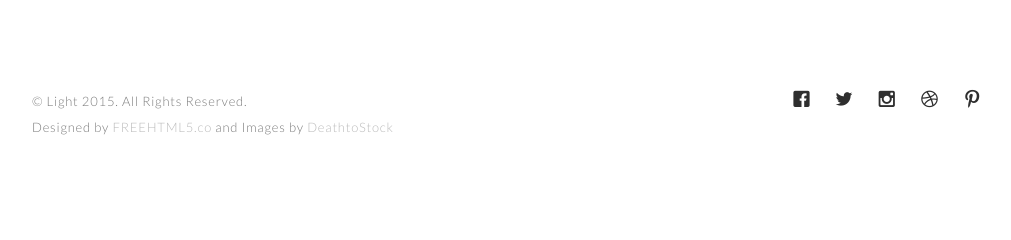
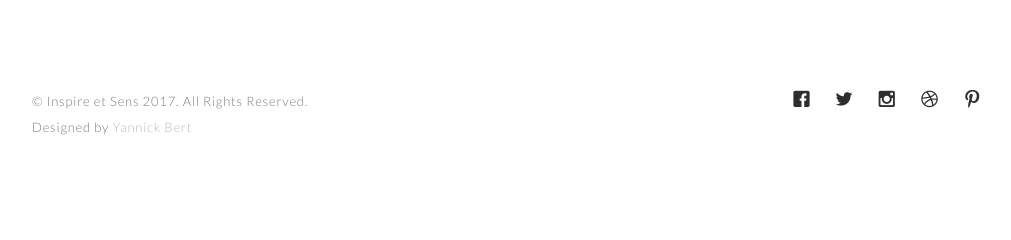
Before and after one commit to qlhotellier/inspire-sens, a PHP site: page /contact.php in a window 1280 px wide. Shown: the part 1663-1903 px from the top of the page, without its empty margins (128-1139 px from the left). Run offline with PHP 8.4, Linux system fonts and the light colour scheme; some libraries are stand-ins or nearby versions.

Commit message:
maj footer

```diff
--- a/contact.php
+++ b/contact.php
@@ -82,7 +82,7 @@ mail($mail,$sujet,$message,$header);
 	<head>
 	<meta charset="utf-8">
 	<meta http-equiv="X-UA-Compatible" content="IE=edge">
-	<title>Light &mdash; A free Responsive HTML5 Template by FREEHTML5.CO</title>
+	<title>Inspire et Sens</title>
 	<meta name="viewport" content="width=device-width, initial-scale=1">
 	<meta name="description" content="Free HTML5 Template by FREEHTML5.CO" />
   <meta name="keywords" content="free html5, free template, free bootstrap, html5, css3, mobile first, responsive" />
@@ -101,6 +101,7 @@ mail($mail,$sujet,$message,$header);
 
 	<!-- Place favicon.ico and apple-touch-icon.png in the root directory -->
 	<link rel="shortcut icon" href="favicon.ico">
+    <link rel="icon" type="image/png" href="images/favicon.ico" />
 
 	<!-- Google Webfont -->
 	<link href='http://fonts.googleapis.com/css?family=Lato:400,300,700|Unica+One' rel='stylesheet' type='text/css'>
@@ -295,7 +296,7 @@ mail($mail,$sujet,$message,$header);
 				<div class="fh5co-spacer fh5co-spacer-md"></div>
 				<div class="row">
 					<div class="col-md-6">
-						<p class="fh5co-copyright">&copy; Light 2015. All Rights Reserved. <br>Designed by <a href="http://freehtml5.co" target="_blank">FREEHTML5.co</a> and Images by <a href="http://deathtothestockphoto.com/" target="_blank">DeathtoStock</a></p>
+                        <p class="fh5co-copyright">&copy; Inspire et Sens 2017. All Rights Reserved. <br>Designed by <a href="#" target="_blank">Yannick Bert</a></p>
 					</div>
 					<div class="col-md-6">
 						<ul class="fh5co-social">
--- a/entreprises.php
+++ b/entreprises.php
@@ -15,7 +15,7 @@ DESIGNED & DEVELOPED by FREEHTML5.CO
 	<head>
 	<meta charset="utf-8">
 	<meta http-equiv="X-UA-Compatible" content="IE=edge">
-	<title>Light &mdash; A free Responsive HTML5 Template by FREEHTML5.CO</title>
+	<title>Inspire et Sens</title>
 	<meta name="viewport" content="width=device-width, initial-scale=1">
 	<meta name="description" content="Free HTML5 Template by FREEHTML5.CO" />
   <meta name="keywords" content="free html5, free template, free bootstrap, html5, css3, mobile first, responsive" />
@@ -34,7 +34,7 @@ DESIGNED & DEVELOPED by FREEHTML5.CO
 
 	<!-- Place favicon.ico and apple-touch-icon.png in the root directory -->
 	<link rel="shortcut icon" href="favicon.ico">
-
+    <link rel="icon" type="image/png" href="images/favicon.ico" />
 	<!-- Google Webfont -->
 	<link href='http://fonts.googleapis.com/css?family=Lato:400,300,700|Unica+One' rel='stylesheet' type='text/css'>
 	<!-- Themify Icons -->
@@ -248,7 +248,7 @@ DESIGNED & DEVELOPED by FREEHTML5.CO
 				<div class="fh5co-spacer fh5co-spacer-md"></div>
 				<div class="row">
 					<div class="col-md-6">
-						<p class="fh5co-copyright">&copy; Light 2015. All Rights Reserved. <br>Designed by <a href="http://freehtml5.co" target="_blank">FREEHTML5.co</a> and Images by <a href="http://deathtothestockphoto.com/" target="_blank">DeathtoStock</a></p>
+                        <p class="fh5co-copyright">&copy; Inspire et Sens 2017. All Rights Reserved. <br>Designed by <a href="#" target="_blank">Yannick Bert</a></p>
 					</div>
 					<div class="col-md-6">
 						<ul class="fh5co-social">
--- a/index.php
+++ b/index.php
@@ -6,7 +6,7 @@
 	<head>
 	<meta charset="utf-8">
 	<meta http-equiv="X-UA-Compatible" content="IE=edge">
-	<title>Inspir et Sens</title>
+	<title>Inspire et Sens</title>
 	<meta name="viewport" content="width=device-width, initial-scale=1">
 	<meta name="description" content="Inspire Et Sens" />
   <meta name="keywords" content="free html5, free template, free bootstrap, html5, css3, mobile first, responsive" />
@@ -25,6 +25,7 @@
 
 	<!-- Place favicon.ico and apple-touch-icon.png in the root directory -->
 	<link rel="shortcut icon" href="favicon.ico">
+    <link rel="icon" type="image/png" href="images/favicon.ico" />
 
 	<!-- Google Webfont -->
 	<link href='http://fonts.googleapis.com/css?family=Lato:400,300,700|Unica+One' rel='stylesheet' type='text/css'>
@@ -218,7 +219,7 @@
 				<div class="fh5co-spacer fh5co-spacer-md"></div>
 				<div class="row">
 					<div class="col-md-6">
-						<p class="fh5co-copyright">&copy; Light 2015. All Rights Reserved. <br>Designed by <a href="http://freehtml5.co" target="_blank">FREEHTML5.co</a> and Images by <a href="http://deathtothestockphoto.com/" target="_blank">DeathtoStock</a></p>
+                        <p class="fh5co-copyright">&copy; Inspire et Sens 2017. All Rights Reserved. <br>Designed by <a href="#" target="_blank">Yannick Bert</a></p>
 					</div>
 					<div class="col-md-6">
 						<ul class="fh5co-social">
--- a/particuliers.php
+++ b/particuliers.php
@@ -15,7 +15,7 @@ DESIGNED & DEVELOPED by FREEHTML5.CO
 	<head>
 	<meta charset="utf-8">
 	<meta http-equiv="X-UA-Compatible" content="IE=edge">
-	<title>Light &mdash; A free Responsive HTML5 Template by FREEHTML5.CO</title>
+	<title>Inspire et Sens</title>
 	<meta name="viewport" content="width=device-width, initial-scale=1">
 	<meta name="description" content="Free HTML5 Template by FREEHTML5.CO" />
   <meta name="keywords" content="free html5, free template, free bootstrap, html5, css3, mobile first, responsive" />
@@ -34,6 +34,7 @@ DESIGNED & DEVELOPED by FREEHTML5.CO
 
 	<!-- Place favicon.ico and apple-touch-icon.png in the root directory -->
 	<link rel="shortcut icon" href="favicon.ico">
+    <link rel="icon" type="image/png" href="images/favicon.ico" />
 
 	<!-- Google Webfont -->
 	<link href='http://fonts.googleapis.com/css?family=Lato:400,300,700|Unica+One' rel='stylesheet' type='text/css'>
@@ -286,7 +287,7 @@ DESIGNED & DEVELOPED by FREEHTML5.CO
 				<div class="fh5co-spacer fh5co-spacer-md"></div>
 				<div class="row">
 					<div class="col-md-6">
-						<p class="fh5co-copyright">&copy; Light 2015. All Rights Reserved. <br>Designed by <a href="http://freehtml5.co" target="_blank">FREEHTML5.co</a> and Images by <a href="http://deathtothestockphoto.com/" target="_blank">DeathtoStock</a></p>
+                        <p class="fh5co-copyright">&copy; Inspire et Sens 2017. All Rights Reserved. <br>Designed by <a href="#" target="_blank">Yannick Bert</a></p>
 					</div>
 					<div class="col-md-6">
 						<ul class="fh5co-social">
--- a/qui-suis-je.php
+++ b/qui-suis-je.php
@@ -6,7 +6,7 @@
 <head>
 	<meta charset="utf-8">
 	<meta http-equiv="X-UA-Compatible" content="IE=edge">
-	<title>Inspir et Sens</title>
+	<title>Inspire et Sens</title>
 	<meta name="viewport" content="width=device-width, initial-scale=1">
 	<meta name="description" content="Inspire Et Sens" />
 	<meta name="keywords" content="free html5, free template, free bootstrap, html5, css3, mobile first, responsive" />
@@ -26,6 +26,7 @@
 
 	<!-- Place favicon.ico and apple-touch-icon.png in the root directory -->
 	<link rel="shortcut icon" href="favicon.ico">
+    <link rel="icon" type="image/png" href="images/favicon.ico" />
 
 	<!-- Google Webfont -->
 	<link href='http://fonts.googleapis.com/css?family=Lato:400,300,700|Unica+One' rel='stylesheet' type='text/css'>
@@ -134,7 +135,7 @@
 
 		<div class="row">
 			<div class="col-md-6">
-				<p class="fh5co-copyright">&copy; Light 2015. All Rights Reserved. <br>Designed by <a href="http://freehtml5.co" target="_blank">FREEHTML5.co</a> and Images by <a href="http://deathtothestockphoto.com/" target="_blank">DeathtoStock</a></p>
+				<p class="fh5co-copyright">&copy; Inspire et Sens 2017. All Rights Reserved. <br>Designed by <a href="#" target="_blank">Yannick Bert</a></p>
 			</div>
 			<div class="col-md-6">
 				<ul class="fh5co-social">
```
